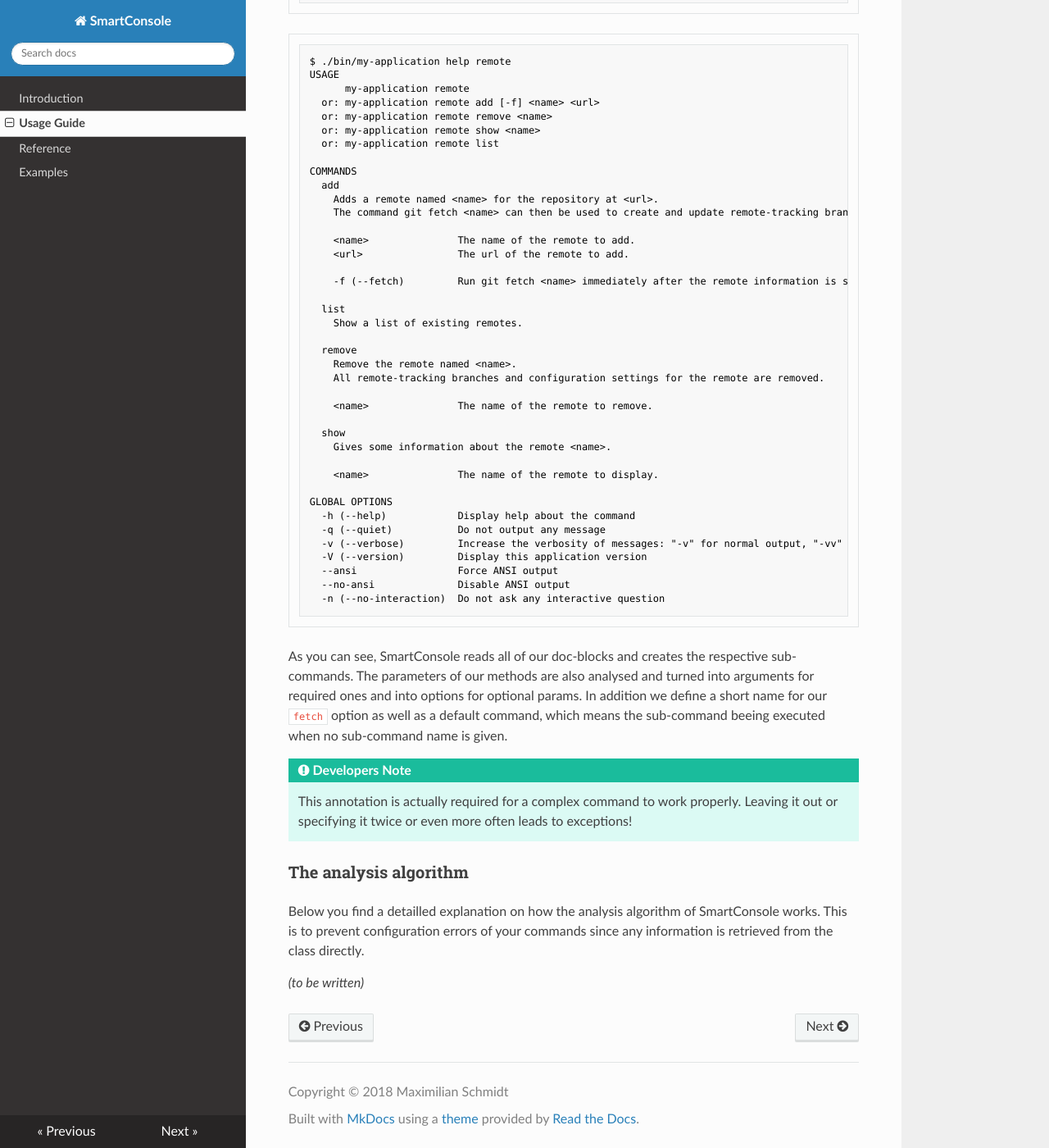
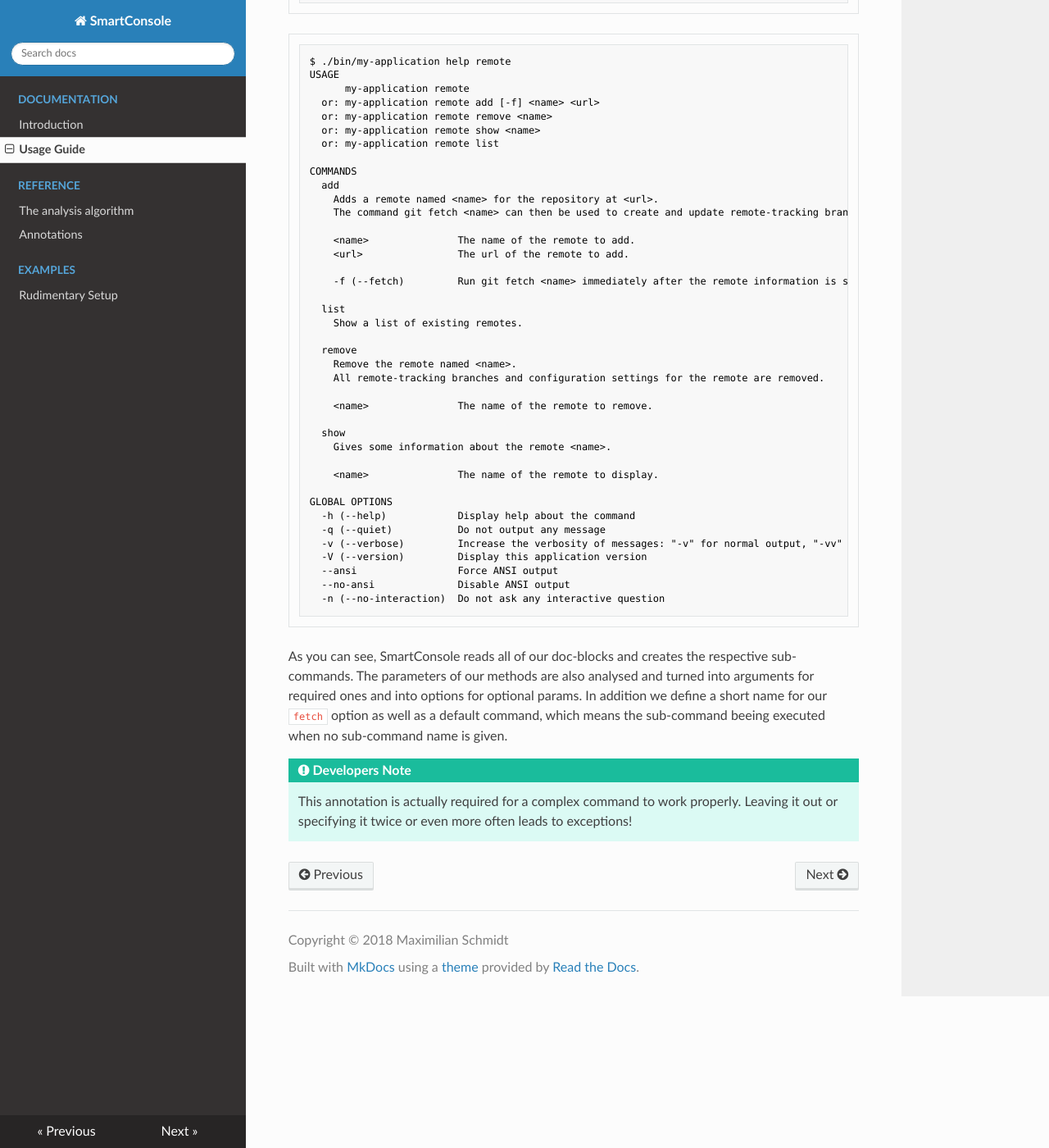
Before and after one commit to MCStreetguy/SmartConsole, an MkDocs documentation site: the page built from Docs/usage.md, in a window 1280 px wide and 1400 px high, scrolled down 6496 px. Shown: the whole window at 82% size. Built offline with MkDocs 1.6.1, drawn with Linux system fonts in a browser that asks for light colours; old or Windows-style settings are respelled for this version of MkDocs.

Commit message:
WIP: Writing the documentation

```diff
--- a/Docs/css/custom.css
+++ b/Docs/css/custom.css
@@ -1,3 +1,7 @@
+h6 {
+    margin-bottom: 5px;
+}
+
 div[role="main"] {
     margin-bottom: 25px;
 }
@@ -46,6 +50,10 @@ div.codehilite>pre {
 
 div.codehilite>pre>span {
     font-weight: normal;
+}
+
+div.admonition div.codehilite {
+    background-color: rgba(255, 255, 255, 0.5);
 }
 
 /* table.codehilitetable,
--- a/Docs/usage.md
+++ b/Docs/usage.md
@@ -367,10 +367,3 @@ In addition we define a short name for our `fetch` option as well as a default c
 !!! tip "Developers Note"
     This annotation is actually required for a complex command to work properly.
     Leaving it out or specifying it twice or even more often leads to exceptions!
-
-### The analysis algorithm
-
-Below you find a detailled explanation on how the analysis algorithm of SmartConsole works.
-This is to prevent configuration errors of your commands since any information is retrieved from the class directly.
-
-_(to be written)_
--- a/mkdocs.yml
+++ b/mkdocs.yml
@@ -34,7 +34,11 @@ markdown_extensions:
   - pymdownx.tilde
 
 pages:
-  - Introduction: index.md
-  - Usage Guide: usage.md
-  - Reference: references.md
-  - Examples: examples.md
+  - Documentation:
+    - Introduction: index.md
+    - Usage Guide: usage.md
+  - Reference:
+    - The analysis algorithm: references/algorithm.md
+    - Annotations: references/annotations.md
+  - Examples:
+    - Rudimentary Setup: examples/guide.md
```
Also changed, not shown: Docs/examples.md (deleted, +0 -3 lines), Docs/examples/guide.md (added, +5 -0 lines), Docs/references.md (deleted, +0 -3 lines), Docs/references/algorithm.md (added, +32 -0 lines), Docs/references/annotations.md (added, +29 -0 lines).
